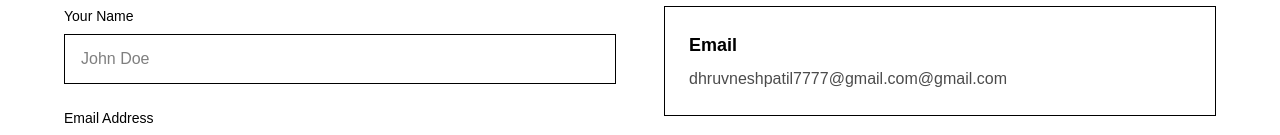
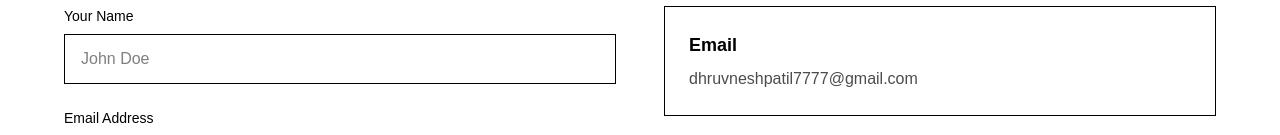
Before and after one commit to Dhruvesh05/Portfolio-Dhruvesh, a Next.js app: page /contact in a window 1280 px wide. Shown: the part 462-597 px from the top of the page. Built offline with nearby package versions, Linux system fonts and the light colour scheme.

Commit message:
Line 143 issue fixedd

```diff
--- a/components/ContactUs.tsx
+++ b/components/ContactUs.tsx
@@ -128,10 +128,10 @@ export default function ContactUs() {
 						<div className="border border-black dark:border-white p-6">
 							<h4 className="font-bold mb-2 text-lg">Email</h4>
 							<a
-								href="mailto:dhruvnagar1211@gmail.com"
+								href="mailto:dhruvneshpatil7777@gmail.com"
 								className="opacity-70 hover:opacity-100 transition break-all"
 							>
-								dhruvneshpatil7777@gmail.com@gmail.com
+								dhruvneshpatil7777@gmail.com
 							</a>
 						</div>
 
```
